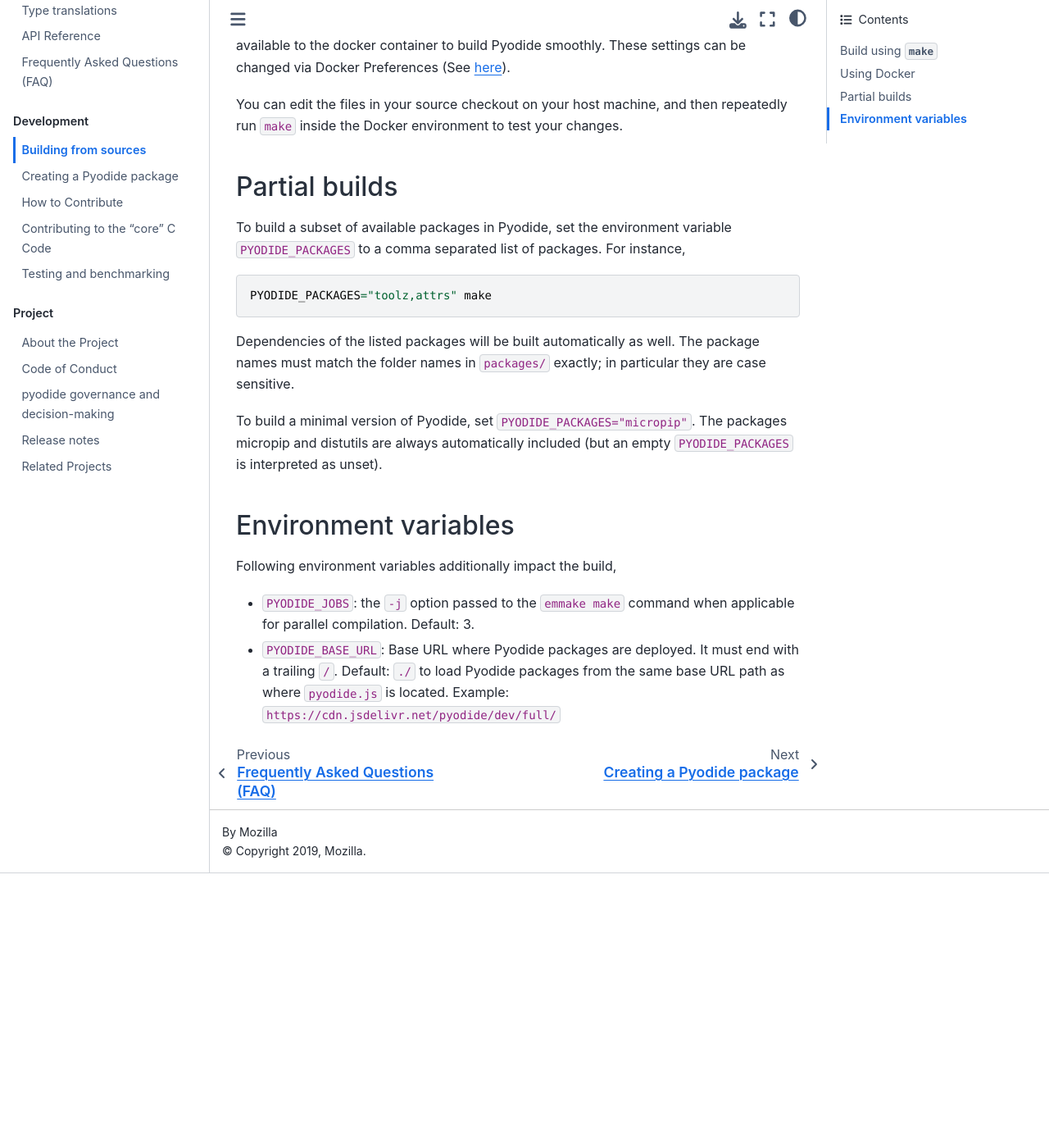
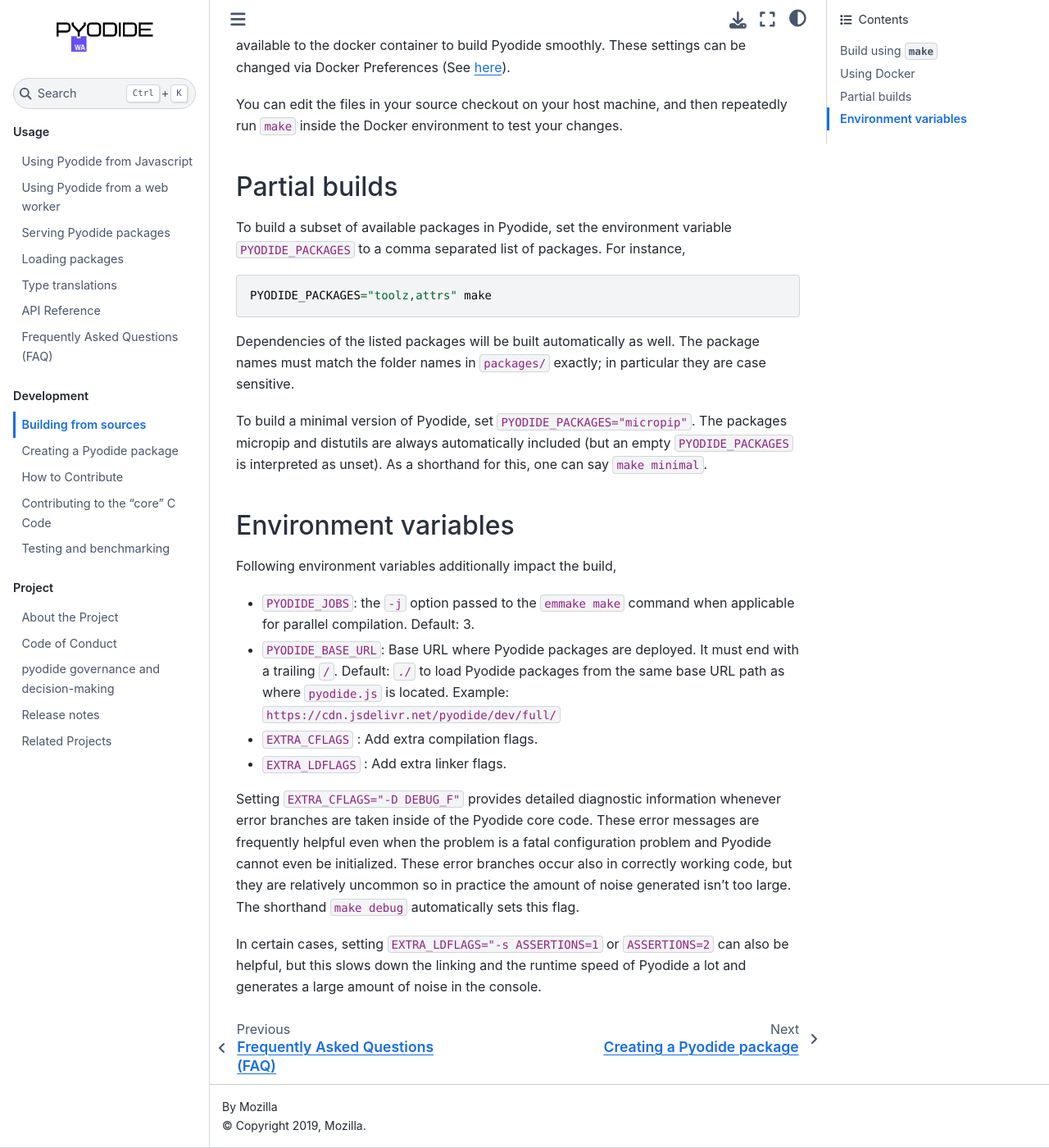
Before and after one commit to pyodide/pyodide, a Sphinx documentation site: the page built from docs/development/building-from-sources.md, in a window 1280 px wide and 1400 px high, scrolled down 1765 px. Shown: the whole window at 82% size. Built offline with Sphinx 7.4.7 and the Sphinx Book theme 1.1.4, drawn with Linux system fonts in a browser that asks for light colours; the version number is read from the project's files by our own code; before the commit the page ends 2830 px from its top, so only the background shows below that.

Commit message:
Add some extra info about compiler/linker flags, remove  from EXTRA_CFLAGS+="-D DEBUG_F" \ PYODIDE_PACKAGES+="micropip,pyparsing,pytz,packaging,kiwisolver" \ make make[1]: Entering directory '/home/hood/pyodide' ./tools/dependency-check.sh emcc -o src/core/error_handling.o -c src/core/error_handling.c -O2 -g -I/home/hood/pyodide/cpython/installs/python-3.8.2/include/python3.8 -fPIC -Wno-warn-absolute-paths -Werror=int-conversion -Werror=incompatible-pointer-types -D DEBUG_F -Isrc/core/ Makefile:149: recipe for target 'src/core/error_handling.o' failed make[1]: Leaving directory '/home/hood/pyodide' Makefile:193: recipe for target 'debug' failed

```diff
--- a/docs/development/building-from-sources.md
+++ b/docs/development/building-from-sources.md
@@ -88,7 +88,8 @@
 
 To build a minimal version of Pyodide, set `PYODIDE_PACKAGES="micropip"`. The
 packages micropip and distutils are always automatically included (but an empty
-`PYODIDE_PACKAGES` is interpreted as unset).
+`PYODIDE_PACKAGES` is interpreted as unset). As a shorthand for this, one can
+say `make minimal`.
 
 ## Environment variables
 
@@ -99,3 +100,17 @@
    with a trailing `/`. Default: `./` to load Pyodide packages from the same
    base URL path as where `pyodide.js` is located.  Example:
    `https://cdn.jsdelivr.net/pyodide/dev/full/`
+ - `EXTRA_CFLAGS` : Add extra compilation flags.
+ - `EXTRA_LDFLAGS` : Add extra linker flags.
+
+Setting `EXTRA_CFLAGS="-D DEBUG_F"` provides detailed diagnostic information
+whenever error branches are taken inside of the Pyodide core code. These error
+messages are frequently helpful even when the problem is a fatal configuration
+problem and Pyodide cannot even be initialized. These error branches occur also
+in correctly working code, but they are relatively uncommon so in practice the
+amount of noise generated isn't too large. The shorthand `make debug`
+automatically sets this flag.
+
+In certain cases, setting `EXTRA_LDFLAGS="-s ASSERTIONS=1` or `ASSERTIONS=2` can
+also be helpful, but this slows down the linking and the runtime speed of
+Pyodide a lot and generates a large amount of noise in the console.
```
